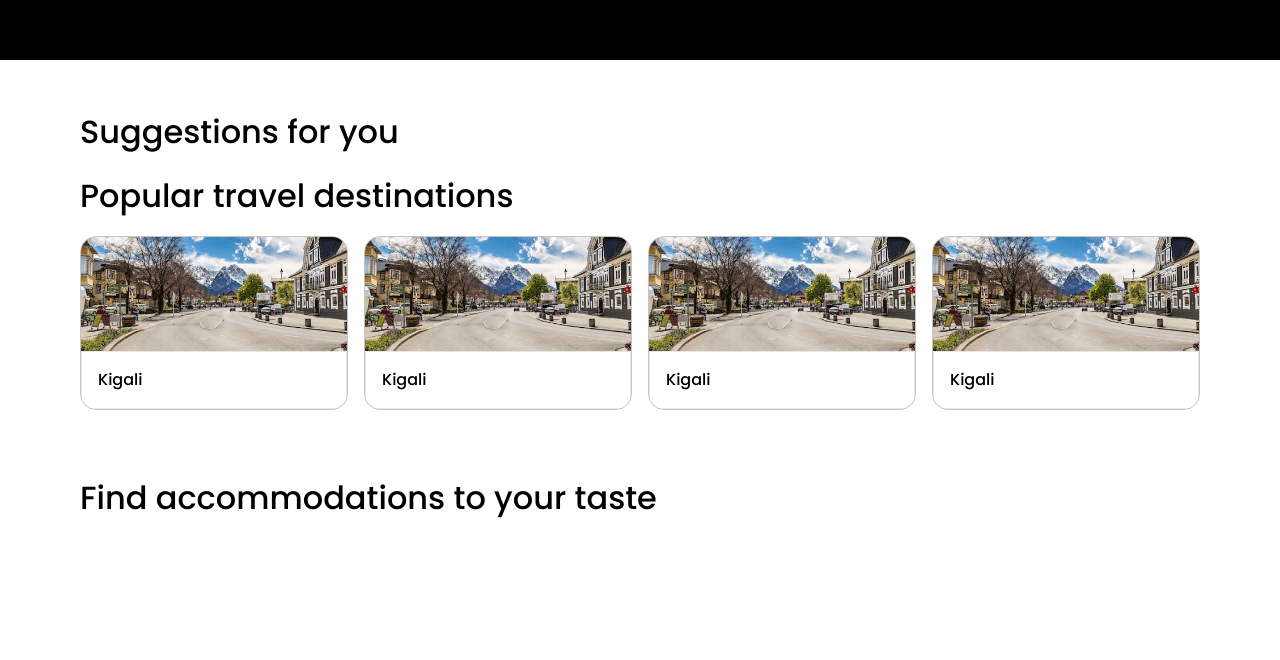
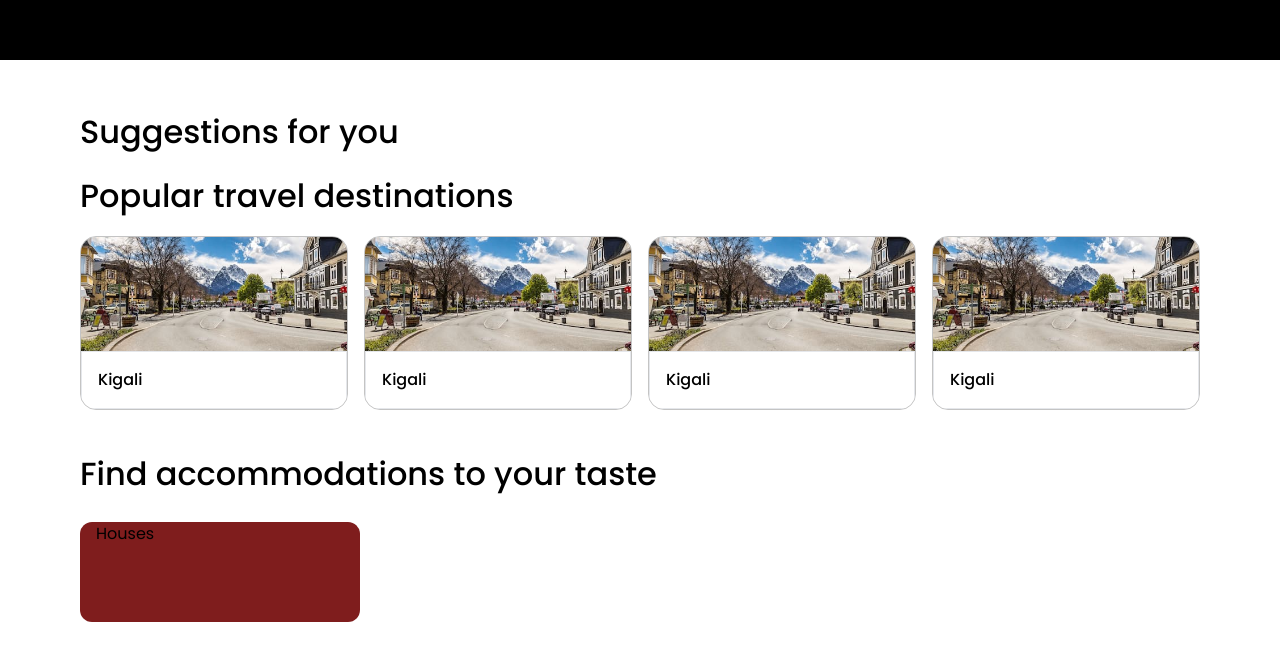
Before and after one commit to IGIRANEZAJosue/website-cloning, a plain HTML site: page index.html in a window 1280 px wide. Shown: the part 740-1400 px from the top of the page. Before the commit the page ends 1278 px from the top, so only its background shows below. Drawn offline with nearby package versions, Linux system fonts and the light colour scheme.

Commit message:
Progress 4

```diff
--- a/index.html
+++ b/index.html
@@ -14,7 +14,7 @@
 
 </head>
 <body>
-   <div class="">
+   <div class=" pb-16">
       <nav class=" px-20 h-[10vh] bg-white flex items-center justify-between">
          <div class="logo">
             <h1>Logo</h1>
@@ -54,7 +54,7 @@
       </div>
 
       <!-- Suggestions for you -->
-      <section class=" py-12 px-20 space-y-4">
+      <section class=" pt-12 pb-6 px-20 space-y-4">
          <h1 class="font-medium text-[32px]">Suggestions for you</h1>
          <h1 class="font-medium text-[32px]">Popular travel destinations</h1>
          <div class="flex gap-4">
@@ -86,8 +86,14 @@
       </section>
 
       <!-- Find accommodations to your taste -->
-      <section class=" py-4 px-20">
+      <section class=" py-4 px-20 space-y-6">
          <h1 class="font-medium text-[32px]">Find accommodations to your taste</h1>
+         <div class="flex gap-4">
+            <div class="w-1/4 h-[100px] bg-red-900 rounded-xl">
+               <h1 class="relative -bottom-0 left-4">Houses</h1>
+            </div>
+
+         </div>
       </section>
 
 
```
